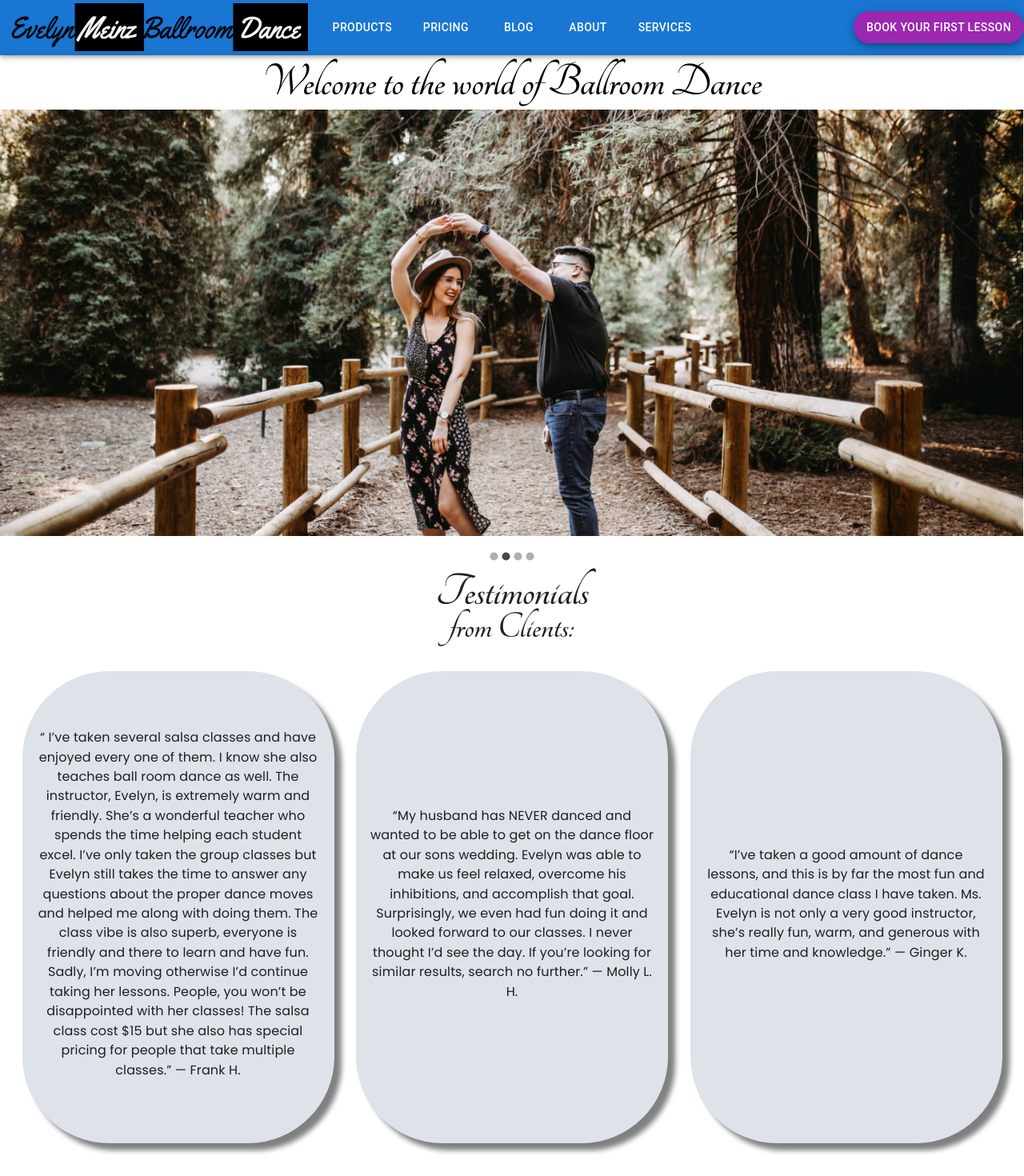
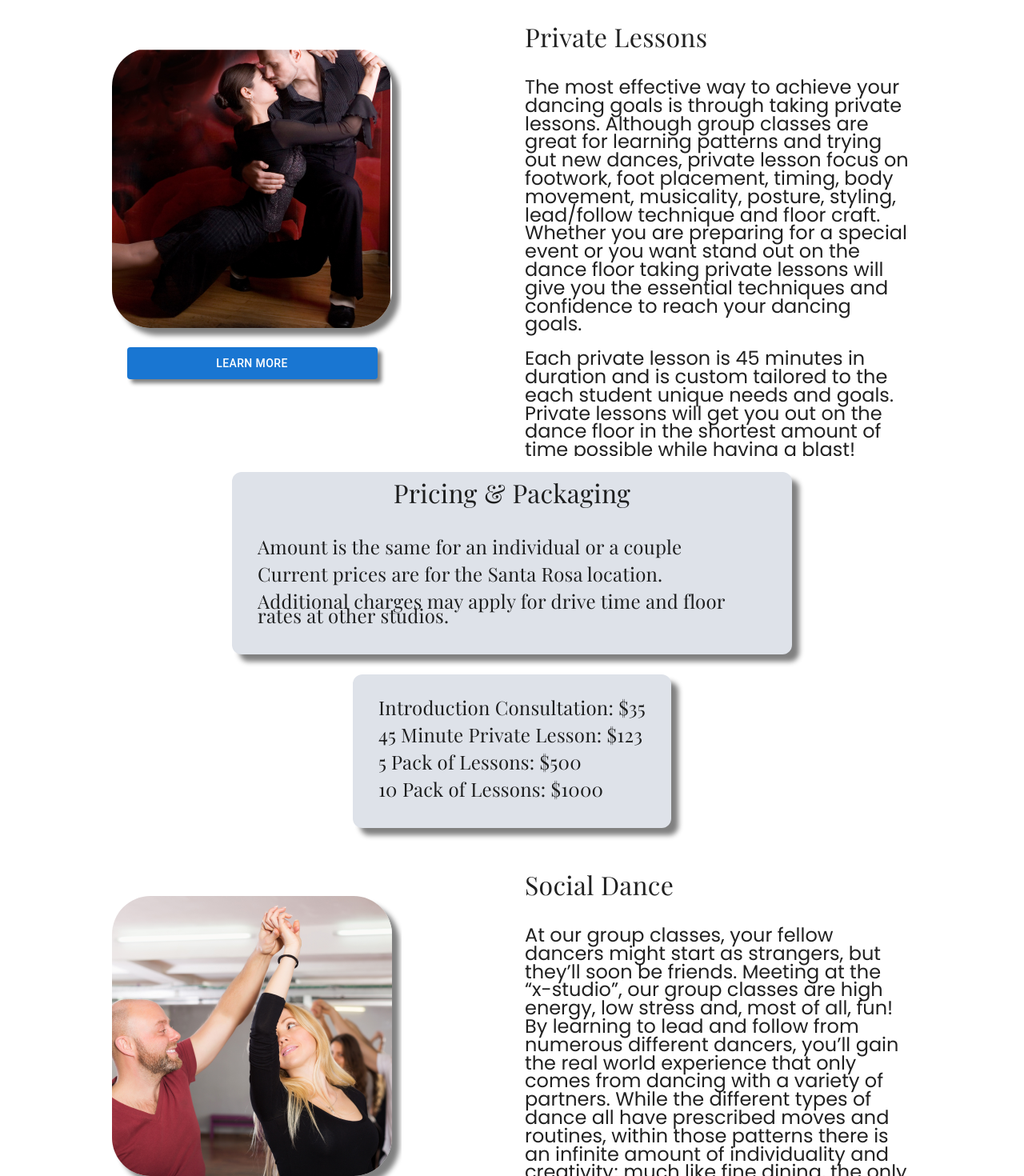
Before and after one commit to th2n10s4u/embd-website, a React (Create React App) app: page / in a window 1280 px wide. Shown: the top 1470 px of the page at 80% size. Built offline with nearby package versions, Linux system fonts and the light colour scheme.

Commit message:
Created PrivateLessons.js
Created PrivateLessons.js

```diff
--- a/src/App.js
+++ b/src/App.js
@@ -10,6 +10,7 @@ import Testimonials from "./assets/components/Testimonials";
 import Specialties from "./assets/components/Specialties";
 import Spacer from "./assets/components/Spacer";
 import SocialDance from "./assets/components/SocialDance.js";
+import PrivateLessons from "./assets/components/PrivateLessons";
 
 function App() {
   useEffect(() => {
@@ -18,13 +19,14 @@ function App() {
 
   return (
     <div className="container">
-      <Navbar />
-      <MainCarousel />
-      <Testimonials />
+      {/* <Navbar /> */}
+      {/* <MainCarousel /> */}
+      <PrivateLessons />
       <SocialDance />
+      {/* <Testimonials />
       <Main />
       <Specialties />
-      <Footer />
+      <Footer /> */}
     </div>
   );
 }
--- /dev/null
+++ b/src/assets/components/PrivateLessons.js
@@ -0,0 +1,44 @@
+import React from "react";
+import { Box, Typography, Paper } from "@mui/material";
+import TemplateCard from "./TemplateCard";
+import TemplateTextCard from "./TemplateTextCard";
+import LatinCorte from "../images/Latin-corte-image.png";
+
+export default function SocialDance() {
+  return (
+    <React.Fragment>
+      <Box
+        sx={{
+          display: "flex",
+          justifyContent: "center",
+        }}
+      >
+        <TemplateCard
+          img={LatinCorte} // Fix the latin-corte-image.png file There is white on the right side.
+          buttonText="Learn More"
+          CardContentHeaderFirstLine="Private Lessons"
+          CardContentBodySentenceOne="The most effective way to achieve your dancing goals is through taking private lessons. Although group classes are great for learning patterns and trying out new dances, private lesson focus on footwork, foot placement, timing, body movement, musicality, posture, styling, lead/follow technique and floor craft.  Whether you are preparing for a special event or you want stand out on the dance floor taking private lessons will give you the essential techniques and confidence to reach your dancing goals."
+          CardContentBodySentenceTwo="Each private lesson is 45 minutes in duration  and is custom tailored to the each student unique needs and goals. Private lessons will get you out on the dance floor in the shortest amount of time possible while having a blast!"
+        />
+      </Box>
+
+      <TemplateTextCard
+        TextCardHeader="Pricing & Packaging"
+        ListText={[
+          "Amount is the same for an individual or a couple",
+          "Current prices are for the Santa Rosa location.",
+          "Additional charges may apply for drive time and floor rates at other studios. ",
+        ]}
+      />
+
+      <TemplateTextCard
+        ListText={[
+          "Introduction Consultation: $35",
+          "45 Minute Private Lesson: $123",
+          "5 Pack of Lessons: $500",
+          "10 Pack of Lessons: $1000",
+        ]}
+      />
+    </React.Fragment>
+  );
+}
--- a/src/assets/components/TemplateTextCard.js
+++ b/src/assets/components/TemplateTextCard.js
@@ -31,6 +31,9 @@ export default function TemplateTextCard(props) {
           flexBasis: "50%",
           alignSelf: "center",
           textAlign: "center",
+          display: "flex",
+          flexDirection: "column",
+          justifyContent: "center",
           background: "#DEE2E9",
           marginBottom: "25px",
           boxShadow: "9px 9px 6px grey",
@@ -63,6 +66,7 @@ export default function TemplateTextCard(props) {
               lineHeight: "18px",
               display: "flex",
               flexDirection: "row",
+              justifyContent: "center",
               alignText: "center",
             }}
           >
```
Also changed, not shown: src/assets/components/WeddingDance.js (added).
